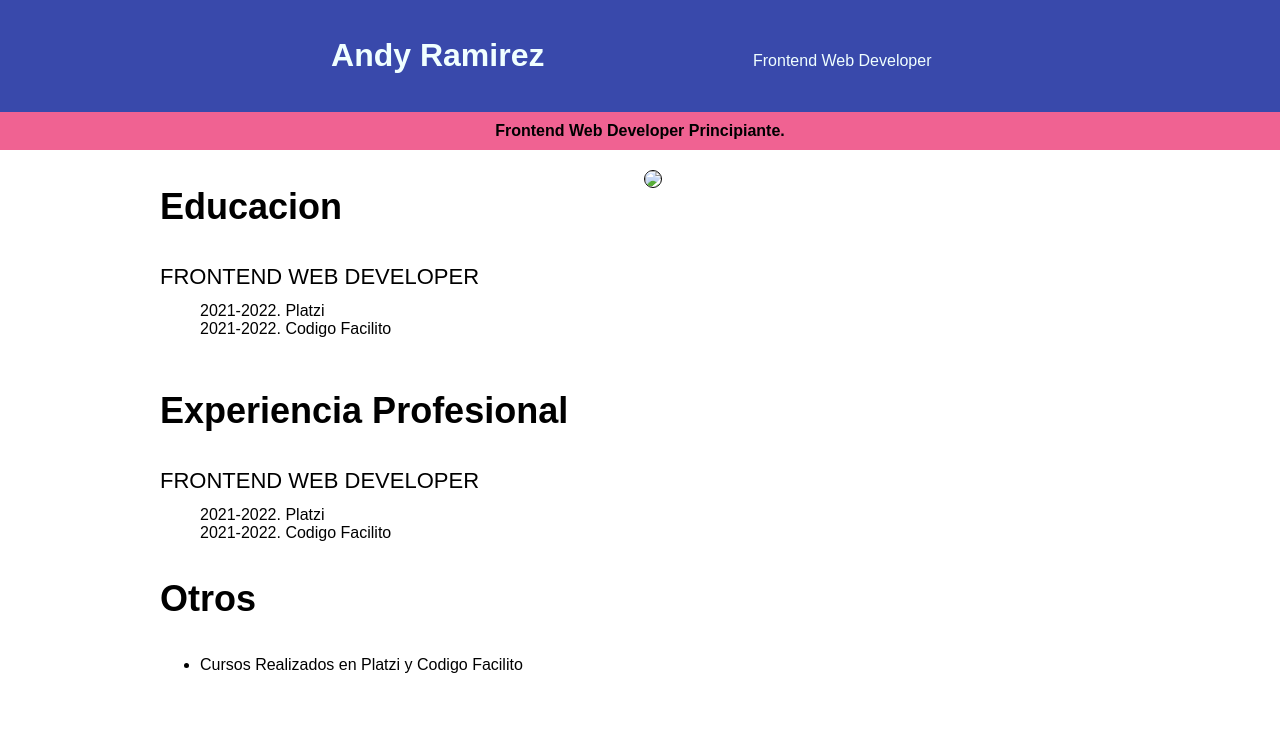
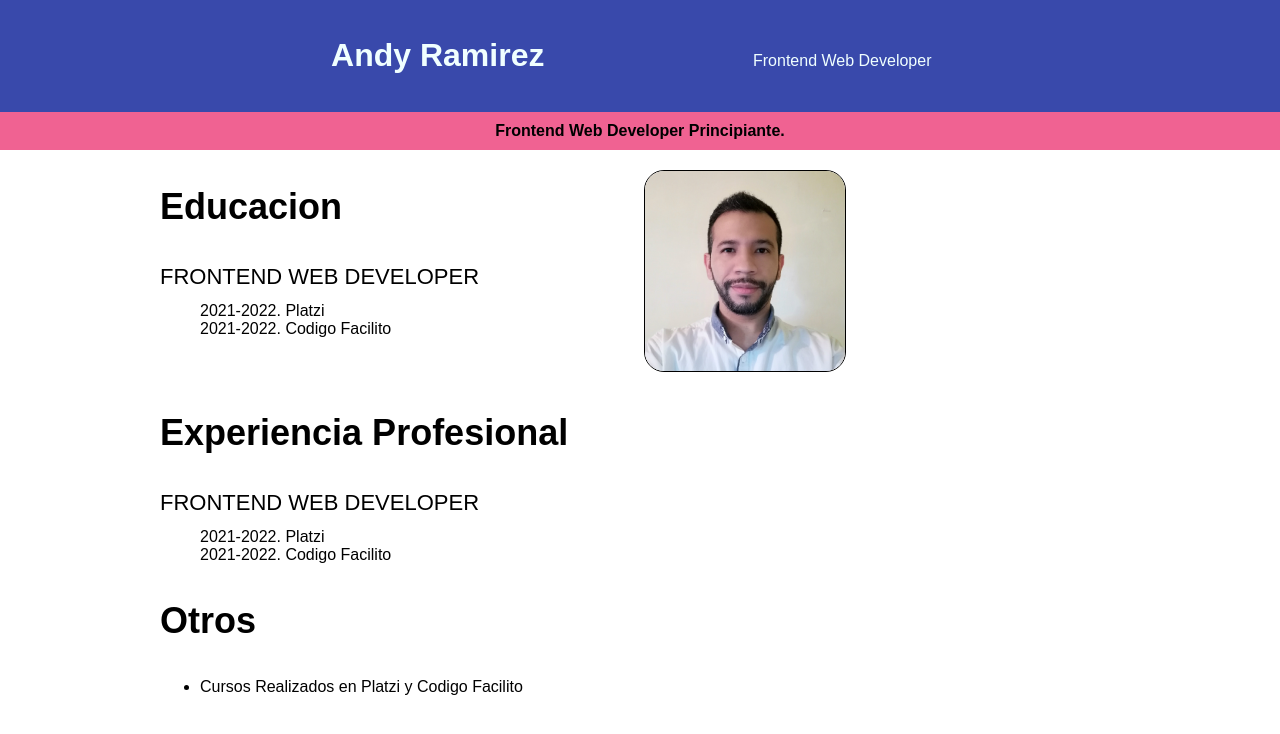
Before and after one commit to andyramcode/andyramcode.github.com, a plain HTML site: page Codigofacilito/index.html in a window 1280 px wide. Drawn offline with Linux system fonts and the light colour scheme; the site is published under a folder, as on GitHub Pages, so addresses that start at the root find nothing.

Commit message:
Update index.html

```diff
--- a/Codigofacilito/index.html
+++ b/Codigofacilito/index.html
@@ -32,7 +32,7 @@
             </div>
                 <div style="display: inline-block; width: 20%; margin-top:20px; ">
 
-                    <img style="border-radius: 20px;" src="/andyramcode.github.com/Codigofacilito/img/CROPPED-IMG_20201108_094625.jpg" width="200" border=1 ></div>
+                    <img style="border-radius: 20px;" src="../Codigofacilito/img/CROPPED-IMG_20201108_094625.jpg" width="200" border=1 ></div>
 
                             <div style="margin-top: 1px;">
                 <h3 style="font-size: 36px; font-weight: bold;">Experiencia Profesional</h3>
```
